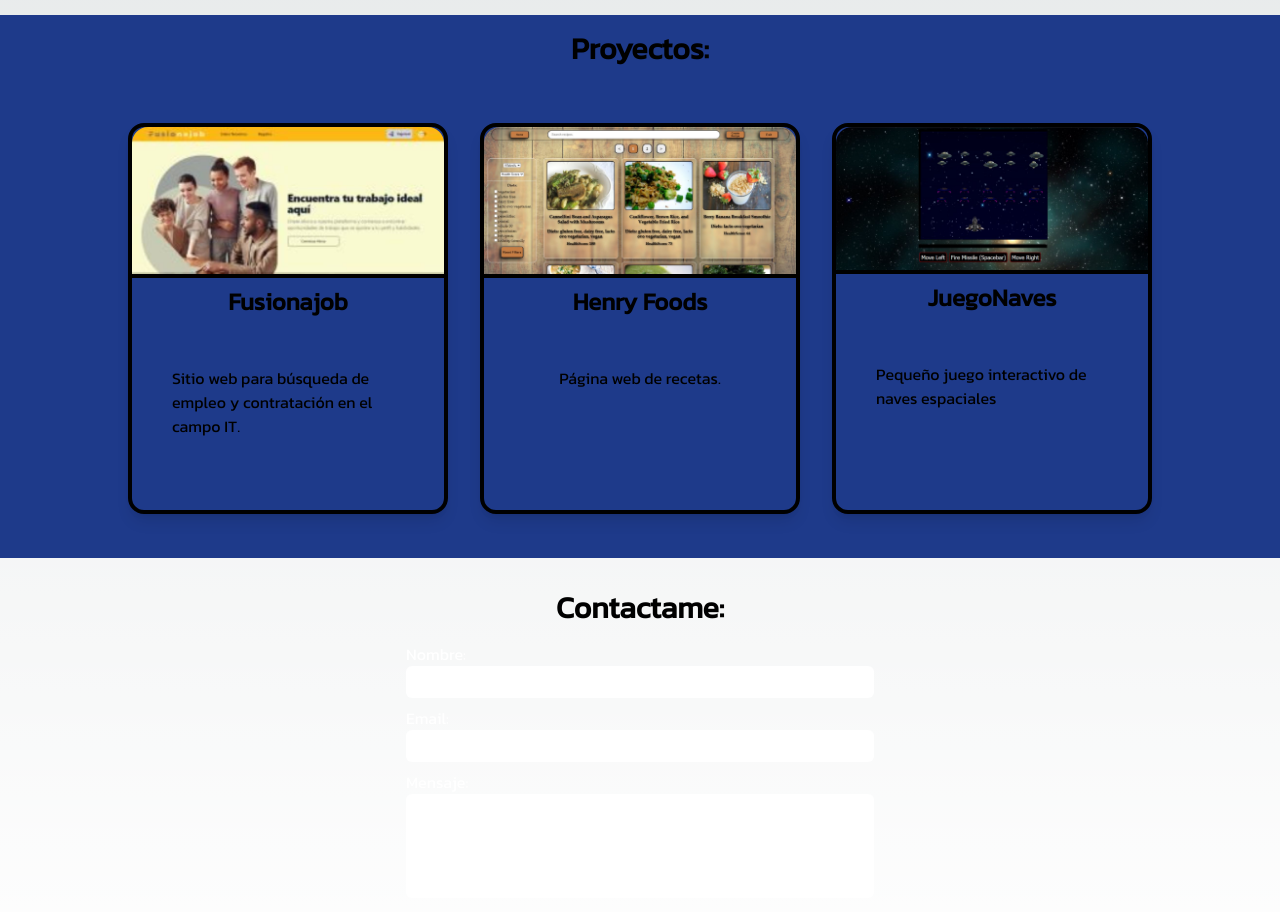
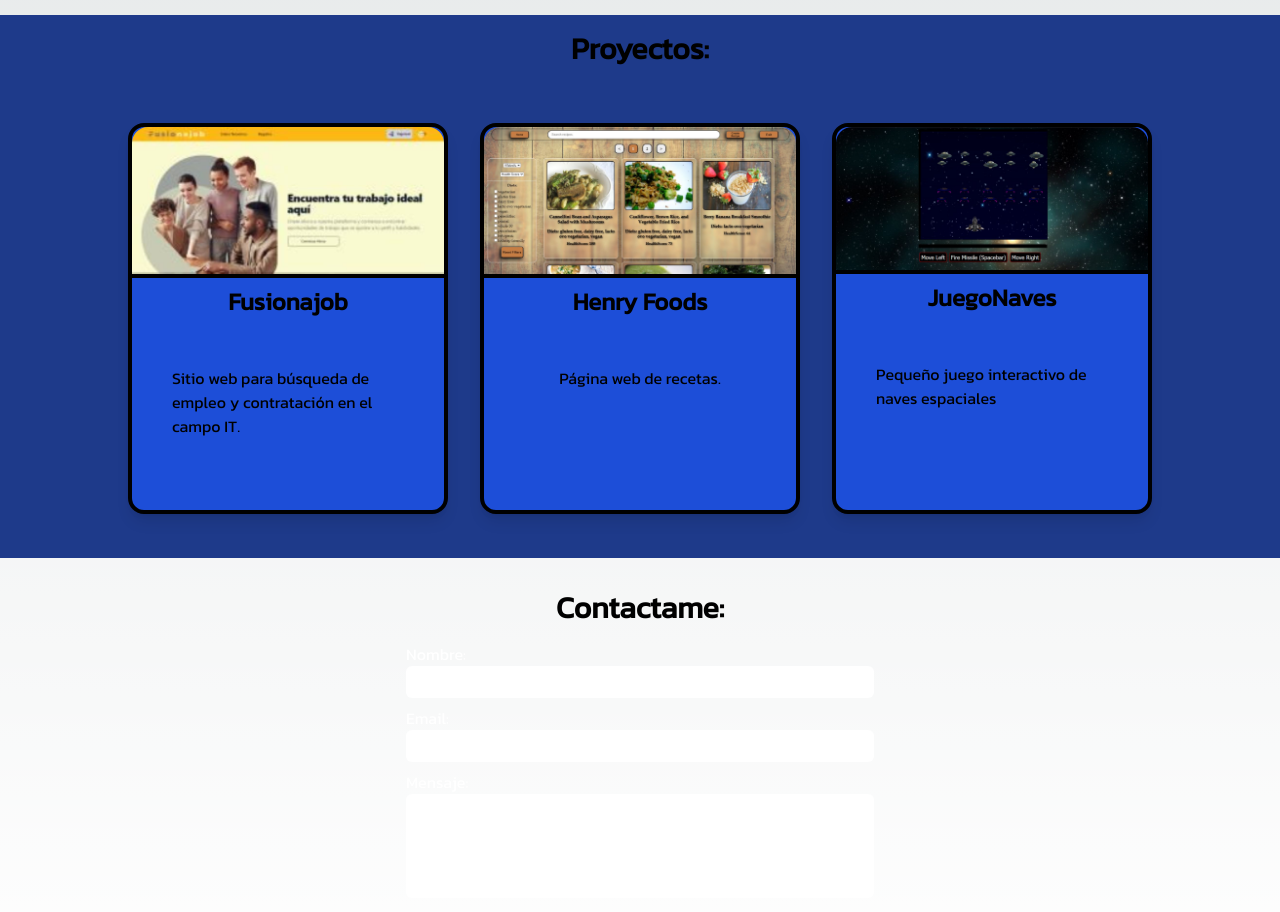
Before and after one commit to SantiPagge/Portfolio, a Next.js app: page / in a window 1280 px wide. Shown: the part 860-1772 px from the top of the page. Built offline with nearby package versions, Linux system fonts and the light colour scheme.

Commit message:
fondo cards

```diff
--- a/src/components/Proyectos.jsx
+++ b/src/components/Proyectos.jsx
@@ -15,7 +15,7 @@ export const Proyectos = () => {
           rel="noopener noreferrer"
           className='inline-block align-middle hover:scale-105 transform transition-transform duration-500 mb-5'
         >
-          <div className='m-4 w-80 h-full border-4 border-black rounded-2xl overflow-hidden shadow-lg' key={index}>
+          <div className='m-4 w-80 h-full border-4 border-black bg-blue-700 rounded-2xl overflow-hidden shadow-lg' key={index}>
             <div>
               <div>
                 <img src={image} alt={title} className='rounded-t-2xl border-b-4 border-black'/>
```
